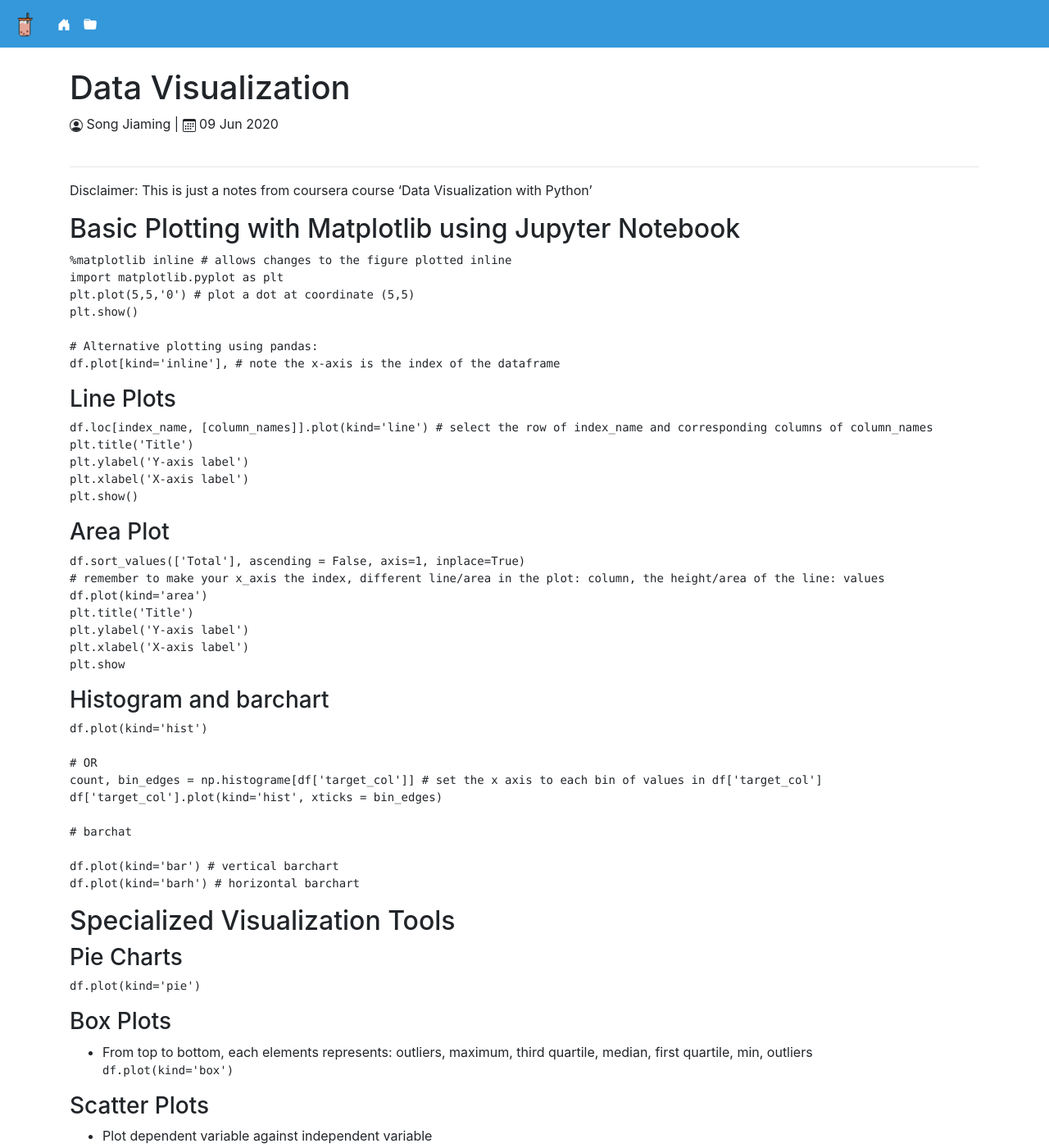
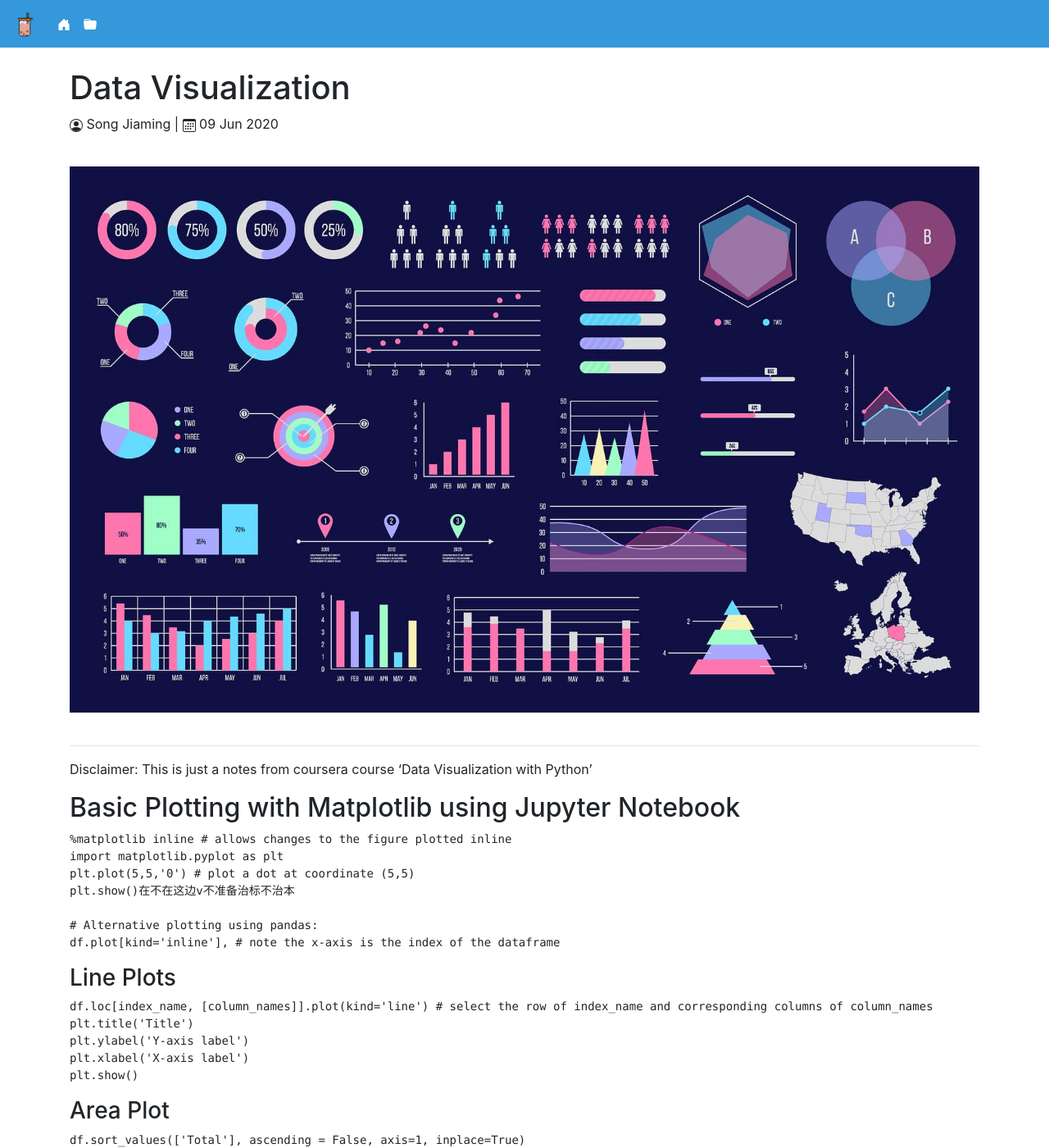
Before and after one commit to sjiaming/BlogSomething2020, a Jekyll site: the page built from _posts/cheatsheet/2020-06-11-visualization.md, in a window 1280 px wide and 1400 px high. Shown: the whole window at 82% size. Built offline with Jekyll 4.4.1, drawn with Linux system fonts in a browser that asks for light colours; nearby versions of some CDN libraries.

Commit message:
added banner images

```diff
--- a/_posts/cheatsheet/2020-06-11-visualization.md
+++ b/_posts/cheatsheet/2020-06-11-visualization.md
@@ -2,7 +2,8 @@
 layout: post-page
 title: Data Visualization
 description: Simple plotting of charts using Python
-imgsrc: #
+imgsrc: assets/images/tools/data_visualization.png
+banner: assets/images/tools/data_visualization_banner.jpg
 date: 2020-06-09
 category: cheatsheet
 tags: [Cheatsheet]
@@ -15,7 +16,7 @@ Disclaimer: This is just a notes from coursera course 'Data Visualization with P
 %matplotlib inline # allows changes to the figure plotted inline
 import matplotlib.pyplot as plt
 plt.plot(5,5,'0') # plot a dot at coordinate (5,5)
-plt.show()
+plt.show()在不在这边v不准备治标不治本
 
 # Alternative plotting using pandas:
 df.plot[kind='inline'], # note the x-axis is the index of the dataframe
```
Also changed, not shown: _posts/cheatsheet/2020-06-09-SQL.md (+2 -1 lines), assets/images/tools/data_visualization.png (added), assets/images/tools/data_visualization_banner.jpg (added).
